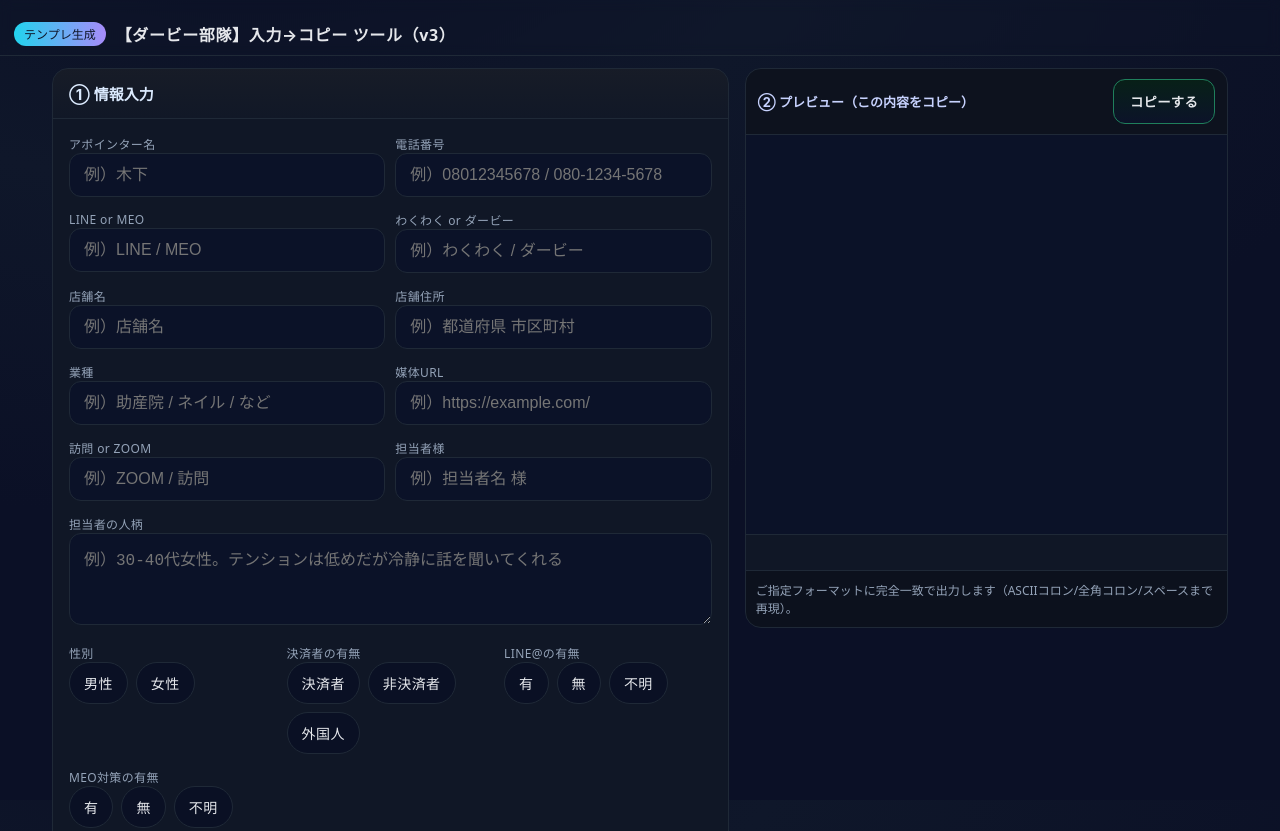
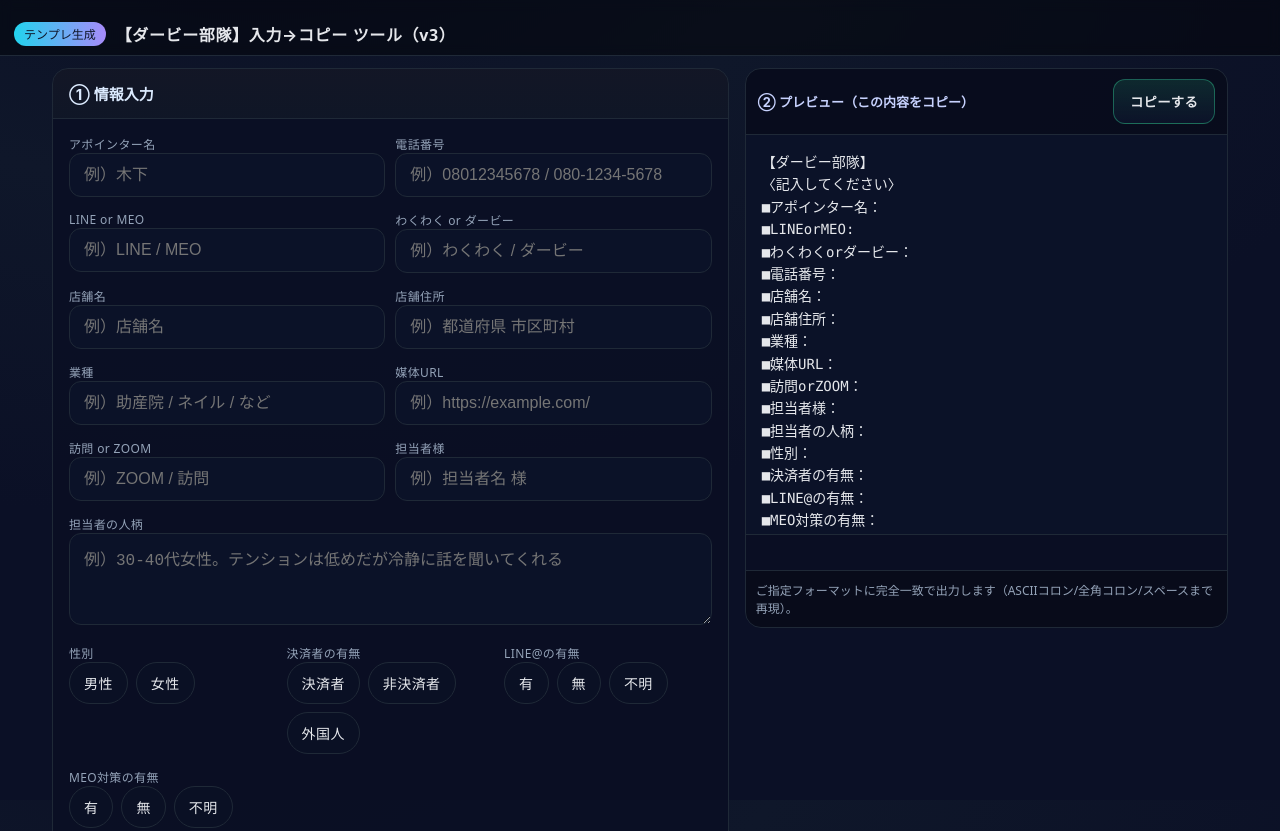
Before and after one commit to KMRa7/aporeport, a plain HTML site: page index.html in a window 1280 px wide. Shown: the top 831 px of the page. Drawn offline with Linux system fonts and the light colour scheme.

Commit message:
Update index.html

```diff
--- a/index.html
+++ b/index.html
@@ -23,7 +23,7 @@
     /* ===== Header ===== */
     header{
       position:sticky; top:0; z-index:20; backdrop-filter: blur(6px);
-      background:color-mix(in lab,var(--bg) 82%,#000 18% / 65%);
+      background:rgba(0,0,0,.4);
       border-bottom:1px solid var(--border); padding:12px 14px env(safe-area-inset-right) 12px;
       display:flex; align-items:center; gap:10px; min-height:var(--header-h);
       padding-left: calc(14px + env(safe-area-inset-left));
@@ -40,23 +40,21 @@
     .mobile-tabs{display:none}
     @media (max-width:1023px){
       .mobile-tabs{ position:sticky; top:var(--header-h); z-index:19; display:flex; gap:0; border-bottom:1px solid var(--border);
-        background:color-mix(in lab,var(--bg) 88%, #000 12% / 85%); backdrop-filter: blur(6px);
+        background:rgba(0,0,0,.5); backdrop-filter: blur(6px);
       }
       .tab-btn{flex:1; appearance:none; border:0; background:transparent; color:var(--muted); font-weight:700; letter-spacing:.02em; padding:12px 8px}
       .tab-btn.active{ color:#e2e8f0; border-bottom:2px solid var(--brand); }
     }
 
     /* Tab-controlled visibility on mobile */
-    [data-tab]{
-      /* desktop default: always visible */
-    }
+    [data-tab]{}
     @media (max-width:1023px){
       [data-tab]{ display:none; }
       [data-tab].show{ display:block; }
     }
 
     /* ===== Cards ===== */
-    .card{ background:color-mix(in srgb,var(--panel) 86%,#0a0f23 14%); border:1px solid var(--border); border-radius:var(--radius); overflow:clip }
+    .card{ background:rgba(10,15,35,.86); border:1px solid var(--border); border-radius:var(--radius); overflow:clip }
     .card h2{ font-size:15px; margin:0; padding:14px 16px; border-bottom:1px solid var(--border); color:#dbeafe; background:linear-gradient(180deg,rgba(39,39,42,.3),rgba(17,24,39,.8)) }
 
     /* ===== Form ===== */
@@ -69,24 +67,24 @@
     label{ font-size:12px; color:var(--muted); letter-spacing:.03em; display:block }
     input[type=text],input[type=url],input[type=tel],input[type=date],input[type=time],textarea{
       width:100%; padding:12px 14px; border:1px solid var(--border); border-radius:12px; background:#0b1228; color:var(--ink);
-      outline:none; transition:border-color .2s, box-shadow .2s; font-size:16px; /* prevent iOS zoom */ min-height:44px
+      outline:none; transition:border-color .2s, box-shadow .2s; font-size:16px; min-height:44px
     }
     textarea{ min-height:92px; resize:vertical }
-    input:focus,textarea:focus{ border-color:color-mix(in srgb,var(--brand),white 10%); box-shadow:0 0 0 3px color-mix(in srgb,var(--brand),transparent 82%) }
+    input:focus,textarea:focus{ border-color:rgba(34,211,238,.6); box-shadow:0 0 0 3px rgba(34,211,238,.15) }
 
     /* ===== Choice Chips ===== */
     .choices{ display:flex; flex-wrap:wrap; gap:8px }
     .chip{ border:1px solid var(--border); background:#0a1024; color:var(--ink); padding:10px 14px; border-radius:999px; font-size:14px;
       cursor:pointer; user-select:none; min-height:40px; display:inline-flex; align-items:center; gap:8px; touch-action:manipulation }
     .chip input{ display:none }
-    .chip.active{ border-color:var(--brand); outline:2px solid color-mix(in srgb,var(--brand),transparent 80%); background:color-mix(in srgb,var(--brand),#0a1024 85%) }
+    .chip.active{ border-color:var(--brand); outline:2px solid rgba(34,211,238,.2); background:rgba(34,211,238,.1) }
 
     /* ===== Buttons / Toolbars ===== */
     .toolbar{ display:flex; gap:8px; padding:10px; border-top:1px solid var(--border); background:rgba(0,0,0,.25) }
     button{ --padx:16px; --pady:12px; padding:var(--pady) var(--padx); border-radius:12px; border:1px solid var(--border); background:#10172b; color:var(--ink);
       cursor:pointer; font-weight:700; letter-spacing:.02em; min-height:44px; touch-action: manipulation }
-    button.ok{ border-color:color-mix(in srgb,var(--ok),#000 40%); background:linear-gradient(180deg,color-mix(in srgb,var(--ok),#000 85%),#0c1329) }
-    button.warn{ border-color:color-mix(in srgb,var(--warn),#000 40%); background:linear-gradient(180deg,color-mix(in srgb,var(--warn),#000 85%),#0c1329) }
+    button.ok{ border-color:rgba(52,211,153,.4); background:linear-gradient(180deg,rgba(52,211,153,.15),#0c1329) }
+    button.warn{ border-color:rgba(251,191,36,.4); background:linear-gradient(180deg,rgba(251,191,36,.15),#0c1329) }
 
     .desktop-only{ display:inline-flex }
     .mobile-only{ display:none }
@@ -108,7 +106,7 @@
     .switch{ display:inline-flex; align-items:center; gap:8px; font-size:12px; color:var(--muted) }
     .switch input{ appearance:none; width:38px; height:22px; background:#0b1228; border:1px solid var(--border); border-radius:999px; position:relative; outline:none; cursor:pointer; transition:.2s }
     .switch input::after{ content:""; position:absolute; top:2px; left:2px; width:18px; height:18px; background:#cbd5e1; border-radius:50%; transition:.2s }
-    .switch input:checked{ background:color-mix(in srgb,var(--brand),#0b1228 75%); border-color:color-mix(in srgb,var(--brand),#000 25%) }
+    .switch input:checked{ background:rgba(34,211,238,.25); border-color:rgba(34,211,238,.5) }
     .switch input:checked::after{ left:18px; background:#fff }
 
     /* ===== Toast ===== */
@@ -327,11 +325,11 @@
       lines.push('【ダービー部隊】');
       lines.push('〈記入してください〉');
       lines.push(`■アポインター名${FW_COLON}${el('apointer').value}`);
-      lines.push(`■LINEorMEO: ${el('lineOrMeoText').value}`);
+      lines.push(`■LINEorMEO: ${el('lineOrMeoText').value}`); // 仕様通りASCIIコロン＋スペース
       lines.push(`■わくわくorダービー${FW_COLON}${el('wakuOrDerbyText').value}`);
       lines.push(`■電話番号${FW_COLON}${el('tel').value}`);
       lines.push(`■店舗名${FW_COLON}${el('shop').value}`);
-      lines.push(`■店舗住所${FW_COLON} ${el('addr').value}`);
+      lines.push(`■店舗住所${FW_COLON} ${el('addr').value}`); // 前後スペース再現
       lines.push(`■業種${FW_COLON}${el('industry').value}`);
       lines.push(`■媒体URL${FW_COLON}${el('url').value}`);
       lines.push(`■訪問orZOOM${FW_COLON}${el('visitOrZoomText').value}`);
@@ -361,9 +359,16 @@
     function fallbackCopy(text){ const ta=document.createElement('textarea'); ta.value=text; document.body.appendChild(ta); ta.select(); try{ document.execCommand('copy'); showToast(); }catch(e){ alert('コピーに失敗しました'); } finally{ document.body.removeChild(ta); } }
     function showToast(){ const t=el('toast'); t.classList.add('show'); setTimeout(()=>t.classList.remove('show'),1500); }
 
-    function clearForm(){ document.getElementById('form').reset(); for(const c of document.querySelectorAll('.chip')) c.classList.remove('active'); render(); }
+    function clearForm(){ document.getElementById('form').reset(); for(const c of document.querySelectorAll('.chip')) c.classList.remove('active'); localStorage.removeItem(LS_KEY); render(); }
 
-    function selectChip(groupName,value){ const group=document.querySelectorAll(`input[name="${groupName}"]`); for(const r of group){ const chip=r.closest('.chip'); if(r.value===value){ r.checked=true; chip.classList.add('active'); } else { chip.classList.remove('active'); } } }
+    function selectChip(groupName,value){
+      const group=document.querySelectorAll(`input[name="${groupName}"]`);
+      for(const r of group){
+        const chip=r.closest('.chip');
+        if(r.value===value){ r.checked=true; chip.classList.add('active'); }
+        else { chip.classList.remove('active'); }
+      }
+    }
 
     function formatISODate(d){ const y=d.getFullYear(); const m=String(d.getMonth()+1).padStart(2,'0'); const day=String(d.getDate()).padStart(2,'0'); return `${y}-${m}-${day}`; }
 
@@ -372,7 +377,7 @@
       el('apointer').value='木下';
       el('lineOrMeoText').value='LINE';
       el('wakuOrDerbyText').value='わくわく';
-      el('tel').value='08011744562';
+      el('tel').value='080-1174-4562';
       el('shop').value='みなみのき助産院（出張）';
       el('addr').value='栃木県';
       el('industry').value='助産院';
@@ -394,6 +399,7 @@
       el('memo').value='公式LINE作ったがまだ使用しておらず最近作ったばかり。今は出張専門で、今後新店舗予定で事業拡大予定。\nかなり費用に関して聞いてきたので費用ネックはきそう。';
       render();
     }
+
     // ===== 電話番号オートハイフン =====
     (function(){
       var telInput = document.getElementById('tel');
@@ -426,7 +432,9 @@
       if(!list) return;
       var arr = [];
       try { arr = JSON.parse(localStorage.getItem(RECENT_KEY) || '[]'); } catch(e) {}
-      list.innerHTML = arr.map(function(x){ return '<option value="' + x.replace(/\"/g,'&quot;') + '\">'; }).join('');
+      list.innerHTML = arr.map(function(x){
+        return `<option value="${String(x).replace(/"/g,'&quot;')}">`;
+      }).join('');
     }
     (function(){
       var ind = document.getElementById('industry');
@@ -436,7 +444,10 @@
     // chip UI active管理 & 入力変化で反映
     document.addEventListener('change', (e)=>{
       if(e.target && e.target.matches('.choices input[type="radio"]')){
-        const name=e.target.name; document.querySelectorAll(`input[name="${name}"]`).forEach(r=>r.closest('.chip').classList.remove('active')); e.target.closest('.chip').classList.add('active'); render();
+        const name=e.target.name;
+        document.querySelectorAll(`input[name="${name}"]`).forEach(r=>r.closest('.chip').classList.remove('active'));
+        e.target.closest('.chip').classList.add('active');
+        render();
       }
       if(e.target && (e.target.matches('input, textarea'))) render();
     });
@@ -444,31 +455,66 @@
 
     // === ローカル保存 ===
     const LS_KEY='derby_form_v3';
-    function saveLocal(){ if(!el('autosave').checked) return; const data={
-      apointer:el('apointer').value,tel:el('tel').value,
-      lineOrMeoText:el('lineOrMeoText').value, wakuOrDerbyText:el('wakuOrDerbyText').value, visitOrZoomText:el('visitOrZoomText').value,
-      shop:el('shop').value,addr:el('addr').value,industry:el('industry').value,url:el('url').value,
-      pic:el('pic').value,personality:el('personality').value,
-      sex:getChoice('sex'),:getChoice(''),hasLine:getChoice('hasLine'),hasMeo:getChoice('hasMeo'),
-      meetingDate:el('meetingDate').value,meetingTime:el('meetingTime').value,followDate:el('followDate').value,followTime:el('followTime').value,
-      reason:el('reason').value,easyOrHard:getChoice('easyOrHard'),lineFreq:el('lineFreq').value,memo:el('memo').value,
-      autosave:el('autosave').checked };
-      localStorage.setItem(LS_KEY, JSON.stringify(data)); }
+    function saveLocal(){
+      if(!el('autosave').checked) return;
+      const data={
+        apointer:el('apointer').value,
+        tel:el('tel').value,
+        lineOrMeoText:el('lineOrMeoText').value,
+        wakuOrDerbyText:el('wakuOrDerbyText').value,
+        visitOrZoomText:el('visitOrZoomText').value,
+        shop:el('shop').value,
+        addr:el('addr').value,
+        industry:el('industry').value,
+        url:el('url').value,
+        pic:el('pic').value,
+        personality:el('personality').value,
+        sex:getChoice('sex'),
+        hasDecision:getChoice('hasDecision'),       /* ★FIX */
+        hasLine:getChoice('hasLine'),
+        hasMeo:getChoice('hasMeo'),
+        meetingDate:el('meetingDate').value,
+        meetingTime:el('meetingTime').value,
+        followDate:el('followDate').value,
+        followTime:el('followTime').value,
+        reason:el('reason').value,
+        easyOrHard:getChoice('easyOrHard'),
+        lineFreq:el('lineFreq').value,
+        memo:el('memo').value,
+        autosave:el('autosave').checked
+      };
+      localStorage.setItem(LS_KEY, JSON.stringify(data));
+    }
 
-    function loadLocal(){ try{ const raw=localStorage.getItem(LS_KEY); if(!raw){ return; }
+    function loadLocal(){
+      try{
+        const raw=localStorage.getItem(LS_KEY);
+        if(!raw) return;
         const d=JSON.parse(raw);
-        el('apointer').value=d.apointer||''; el('tel').value=d.tel||'';
-        el('lineOrMeoText').value=d.lineOrMeoText||''; el('wakuOrDerbyText').value=d.wakuOrDerbyText||''; el('visitOrZoomText').value=d.visitOrZoomText||'';
-        el('shop').value=d.shop||''; el('addr').value=d.addr||''; el('industry').value=d.industry||''; el('url').value=d.url||'';
-        el('pic').value=d.pic||''; el('personality').value=d.personality||'';
+        el('apointer').value=d.apointer||'';
+        el('tel').value=d.tel||'';
+        el('lineOrMeoText').value=d.lineOrMeoText||'';
+        el('wakuOrDerbyText').value=d.wakuOrDerbyText||'';
+        el('visitOrZoomText').value=d.visitOrZoomText||'';
+        el('shop').value=d.shop||'';
+        el('addr').value=d.addr||'';
+        el('industry').value=d.industry||'';
+        el('url').value=d.url||'';
+        el('pic').value=d.pic||'';
+        el('personality').value=d.personality||'';
         if(d.sex) selectChip('sex',d.sex);
-        if(d.) selectChip('',d.hasDecision);
+        if(d.hasDecision) selectChip('hasDecision', d.hasDecision); /* ★FIX */
         if(d.hasLine) selectChip('hasLine',d.hasLine);
         if(d.hasMeo) selectChip('hasMeo',d.hasMeo);
-        el('meetingDate').value=d.meetingDate||''; el('meetingTime').value=d.meetingTime||'';
-        el('followDate').value=d.followDate||''; el('followTime').value=d.followTime||'';
-        el('reason').value=d.reason||''; if(d.easyOrHard) selectChip('easyOrHard',d.easyOrHard); el('lineFreq').value=d.lineFreq||''; el('memo').value=d.memo||'';
-        el('autosave').checked=d.autosave ?? true;
+        el('meetingDate').value=d.meetingDate||'';
+        el('meetingTime').value=d.meetingTime||'';
+        el('followDate').value=d.followDate||'';
+        el('followTime').value=d.followTime||'';
+        el('reason').value=d.reason||'';
+        if(d.easyOrHard) selectChip('easyOrHard',d.easyOrHard);
+        el('lineFreq').value=d.lineFreq||'';
+        el('memo').value=d.memo||'';
+        el('autosave').checked = (d.autosave ?? true);
       }catch{}
     }
 
@@ -487,7 +533,6 @@
         inputBtn.classList.toggle('active', tab==='input');
         previewBtn.classList.toggle('active', tab==='preview');
       }else{
-        // desktop: both visible, highlight preview tab visually but not required
         inputCard.classList.add('show');
         previewCard.classList.add('show');
         inputBtn.classList.remove('active');
@@ -496,7 +541,12 @@
     }
     window.addEventListener('resize', ()=>setTab(currentTab));
 
-    window.addEventListener('DOMContentLoaded',()=>{ renderIndustryList(); loadLocal(); render(); setTab('input'); });
+    window.addEventListener('DOMContentLoaded',()=>{
+      renderIndustryList();
+      loadLocal();
+      render();
+      setTab('input');
+    });
   </script>
 </body>
 </html>
```
